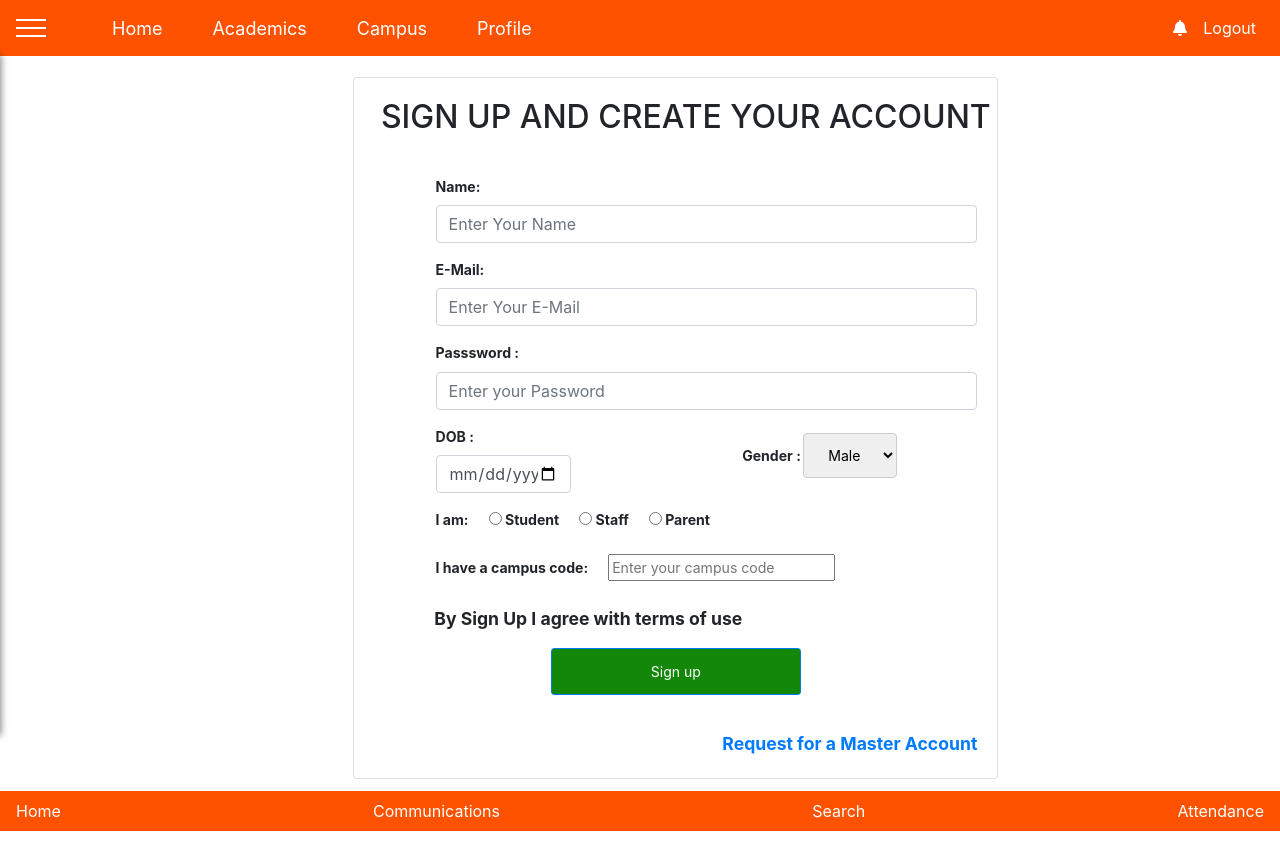
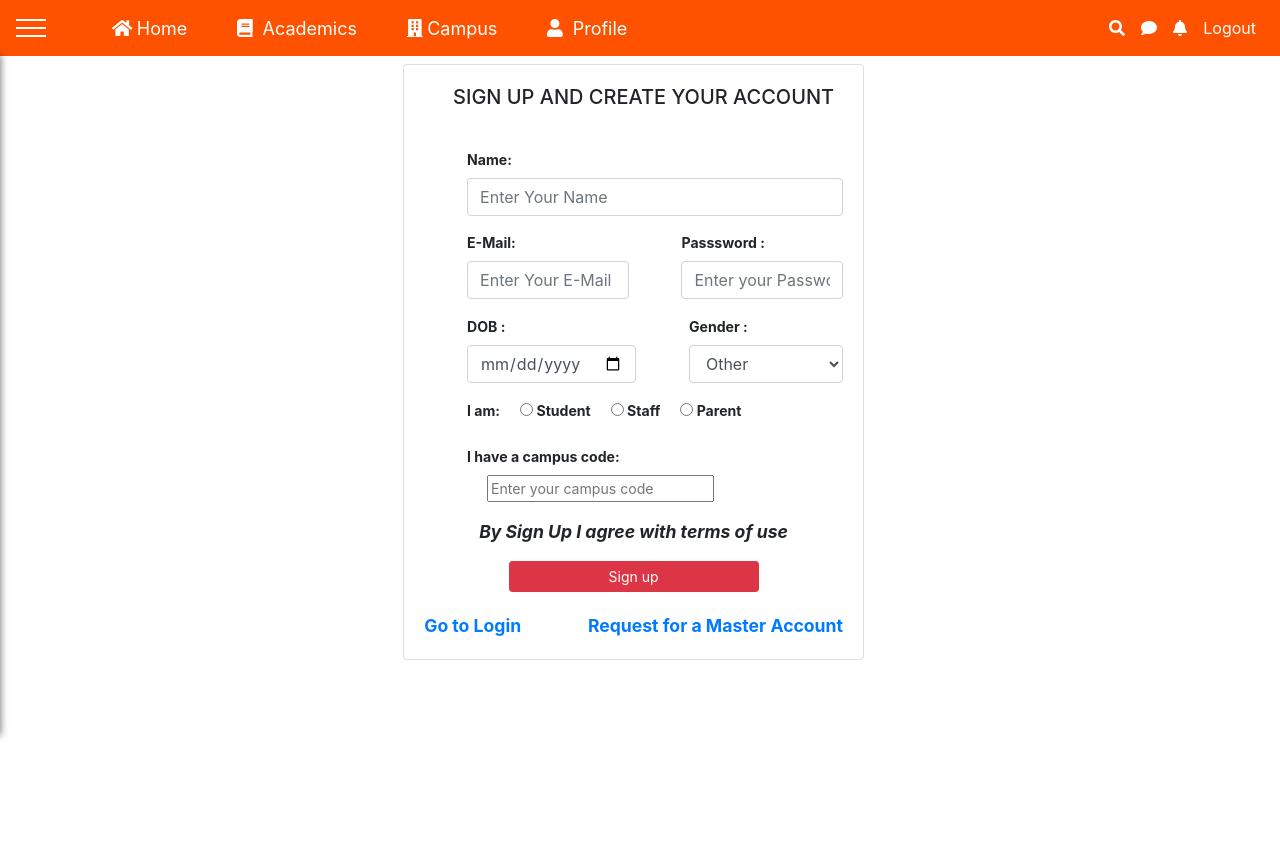
Before and after one commit to Global-ERP-System/GERP-Frontend-Final, a React (Create React App) app: page /signup in a window 1280 px wide. After the commit the page ends 800 px from the top, so only its background shows below. Built offline with nearby package versions, Linux system fonts and the light colour scheme.

Commit message:
updated frontend

```diff
--- a/src/components/Header-Footer/Toolbar/Toolbar.js
+++ b/src/components/Header-Footer/Toolbar/Toolbar.js
@@ -2,7 +2,7 @@ import React from 'react';
 import DrawerToggleButton from  '../SideDrawer/DrawerToggleButton';
 import './Toolbar.css';
 import { FontAwesomeIcon } from "@fortawesome/react-fontawesome";
-import { faBell } from "@fortawesome/free-solid-svg-icons";
+import { faBell, faHome, faUser, faBook, faBuilding, faSearch, faComment } from "@fortawesome/free-solid-svg-icons";
 const toolbar = props => (
     <header className="toolbar">
         <nav className="toolbar_navigation">
@@ -11,10 +11,10 @@ const toolbar = props => (
             </div>
             <div className="toolbar_logo"></div>
             <div className="dropdown">
-                <span><a href="/community">Home</a></span>
+                <span><a href="/community"><FontAwesomeIcon icon={faHome} style={{marginRight:'0.25em'}} />Home</a></span>
               </div>
             <div className="dropdown" >
-                <span>Academics</span>
+                <span><FontAwesomeIcon icon={faBook} style={{marginRight:'0.25em'}}/> Academics</span>
                 <div className="dropdown-content">
                     <p><a className="links" href='/previous'>Previous Data</a></p>
                     <p><a className="links" href='/attendance'>Attendance</a></p>
@@ -25,7 +25,7 @@ const toolbar = props => (
                 </div>
             </div>
             <div className="dropdown">
-                <span>Campus</span>
+                <span><FontAwesomeIcon icon={faBuilding} style={{marginRight:'0.25em'}}/>Campus</span>
                 <div className="dropdown-content">
                     <p><a className="links" href='/assignment'>Assignment</a></p>
                     <p><a className="links" href='/project'>Projects</a></p>
@@ -35,14 +35,17 @@ const toolbar = props => (
                 </div>
             </div>
             <div className='dropdown'>
-                <a href='/profile'>Profile</a>
+                <a href='/profile'><FontAwesomeIcon icon={faUser} style={{marginRight:'0.25em'}}/> Profile</a>
             </div>
             <div className="spacer"/>
             <div className = "toolbar_nav-items">
                 <ul>
+                    <li><a href='/'><FontAwesomeIcon icon={faSearch} /></a></li>
+                    <li><a href='/'><FontAwesomeIcon icon={faComment} /></a></li>
                     <li><a href="/"><FontAwesomeIcon icon={faBell} /></a></li>
                     <li><a href="/">Logout</a></li>
                 </ul>
+
             </div>
         </nav>
     </header>
--- a/src/components/Login.js
+++ b/src/components/Login.js
@@ -32,8 +32,8 @@ class Login extends Component {
                         <Route path="/signup" component={Signup} />
                         <Route path="/login" exact render={() => {
                             return(
-                                <body style={{margin:'-6% 15%'}}>
-                                <div classsName="container"style={{marginLeft:'11%',padding:'10%',width:'80%',height:'60%'}}>
+                                <body >
+                                <div classsName="container" style={{margin:'2% 25%'}}>
                                 <form >
                                     <Card>
                                         <CardTitle><h2 className="text-center"style={{fontFamily:'Montserrat Regular 700'}}>LOGIN</h2></CardTitle>
@@ -43,7 +43,7 @@ class Login extends Component {
                                                     <div class="form-row">
                                                       <div class="col">
                                                         <label>E-Mail:</label>
-                                                        <input type='email' class="form-control" placeholder="Enter Your E-Mail"/>
+                                                        <input type='email' class="form-control" placeholder="Enter Your E-Mail" />
                                                       </div>
                                                     </div>
                                                 </div>
@@ -56,7 +56,7 @@ class Login extends Component {
                                                     </div>
                                                 </div>
                                                 <div style={{textAlign:"center"}}>
-                                                <button type="button" class="btn btn-primary btn-sm" style={{backgroundColor:'#138808'}}><a style={{color:'white'}} className="nav-link" href="/community">Login</a></button>
+                                                <Button color="danger" size="sm"><a style={{color:'white'}} href="/community">Login</a></Button>
                                                 </div>
                                                 <hr class="line"style={{border: '1px dashed grey'}}></hr>
                                                 <div style={{textAlign:"center"}}>
@@ -69,7 +69,7 @@ class Login extends Component {
                                                 <a className="nav-link" href="/">Not yet created an account?</a>
                                                 </div>
                                                 <div style={{textAlign:"center"}}>
-                                                <button type="button" class="btn btn-primary btn-sm" style={{backgroundColor:'#138808'}}><a style={{color:'white'}} className="nav-link" href="/SignUP">Sign Up</a></button>
+                                                <Button color="danger" size="sm"><a style={{color:'white'}} href="/signup">Sign Up</a></Button>
                                                 </div>
                                             </CardText>
                                             <br></br>
--- a/src/components/MainComponent.js
+++ b/src/components/MainComponent.js
@@ -84,7 +84,7 @@ class MainComponent extends Component{
                     <Redirect to="/login" />
                 </Switch>
              </Router>
-                <Footer />
+            {  /*  <Footer />  */}
                 </div>
             )
 
--- a/src/components/signup.js
+++ b/src/components/signup.js
@@ -4,6 +4,7 @@ import Community from './Student/Community/Community';
 import {BrowserRouter as Router,Route,Link,Switch,Redirect} from 'react-router-dom'
 import MainComponent from "./MainComponent";
 import "./signup_style.css"
+import Login from "./Login";
 
 class Signup extends Component {
     constructor(props) {
@@ -38,89 +39,77 @@ class Signup extends Component {
                     <Router>
                         <switch>
                         <Route path="/main" component={MainComponent} />
-                        <Route path="/Community" component={Community} />
+                        <Route path="/login" component={Login} />
+                        <Route path="/community" component={Community} />
                         <Route path="/signup" exact render={() => {
                             return(
-                                <body style={{margin:'-6% 15%'}}>
-                                <div classsName="container"style={{marginLeft:'-5%',padding:'10%',width:'120%',height:'60%'}}>
+                                <body >
+                                <div classsName="container" style={{margin:'2% 25%'}}>
                                 <form onSubmit={this.handleSubmit}>
                                     <Card>
-                                        <CardTitle><h2 className="text-center"style={{fontFamily:'Montserrat Regular 700'}}>SIGN UP AND CREATE YOUR ACCOUNT</h2></CardTitle>
+                                        <CardTitle><h5 className="text-center">SIGN UP AND CREATE YOUR ACCOUNT</h5></CardTitle>
                                         <CardBody>
                                             <CardText>
                                                 <div className="form-group">
                                                     <div class="form-row">
                                                         <div class="col">
-                                                        <label style={{fontFamily:'PT Sans Narrow Bold 700'}}>Name:</label>
+                                                            <label>Name:</label>
                                                             <input class="form-control" placeholder="Enter Your Name" />
                                                         </div>
                                                     </div>
                                                 </div>
-                                                <div className="form-group">
                                                 <div class="form-row">
                                                         <div class="col">
-                                                        <label style={{fontFamily:'PT Sans Narrow Bold 700'}}>E-Mail:</label>
+                                                        <label>E-Mail:</label>
                                                         <input type='email' class="form-control" placeholder="Enter Your E-Mail" />
                                                         </div>
-                                                    </div>
-                                                </div>
-                                                <div className="form-group">
-                                                    <div class="form-row">
                                                         <div class="col">
-                                                            <label style={{fontFamily:'PT Sans Narrow Bold 700'}}>Passsword :</label>
+                                                        <label>Passsword :</label>
                                                            <input type='password'class="form-control" placeholder="Enter your Password" />
                                                         </div>
                                                 </div>
+
+                                                <div class="form-row"  style={{marginTop:'4%'}}>
+                                                        <div class="col">
+                                                        <label>DOB :</label>
+                                                        <input type='date' class="form-control" placeholder="Enter your DOB"/>
                                                         </div>
-                                                <div className="form-group">
-                                                    <div class="form-row">
                                                         <div class="col">
-                                                            <label style={{fontFamily:'PT Sans Narrow Bold 700'}}>DOB :</label>
-                                                           <input type='date' class="form-control" placeholder="Enter your DOB" style={{width:'25%'}}/>
+                                                        <label>Gender :</label>
+                                                        <select id="inputState" class="form-control">
+                                                            <option selected>Other</option>
+                                                            <option>Male</option>
+                                                            <option>Female</option>
+                                                        </select>
                                                         </div>
                                                 </div>
 
 
-                                                    <div class="form-row">
-                                                        <div class="col"style={{marginLeft:'60%',marginTop:'-60px'}}>
-                                                            <label style={{fontFamily:'PT Sans Narrow Bold 700'}}>Gender :</label>
-                                                            <select style={{width:'40%',marginLeft:'1%'}}>
-                                                                <option value="Male">Male</option>
-                                                                <option value="Female">Female</option>
-                                                                <option value="Transgender">Transgender</option>
-                                                            </select>
-                                                        </div>
-                                                    </div>
-                                                    </div>
-
-                                                <div className="form-group">
-                                                    <div class="form-row">
+                                                    <div class="form-row" style={{marginTop:'4%'}}>
                                                         <div class="col">
-                                                            <label style={{fontFamily:'PT Sans Narrow Bold 700'}}>I am:</label>
+                                                            <label>I am:</label>
                                                            <input type='radio'name="role"value="Student"style={{marginLeft:'20px'}}/> Student
                                                            <input type='radio'name="role"value="Staff"style={{marginLeft:'20px'}}/> Staff
                                                            <input type='radio'name="role"value="Parent"style={{marginLeft:'20px'}}/> Parent
                                                         </div>
                                                     </div>
-                                                </div>
 
-                                                <div className="form-group">
-                                                    <div class="form-row">
+                                                    <div class="form-row" style={{marginTop:'4%'}}>
                                                         <div class="col">
-                                                            <label style={{fontFamily:'PT Sans Narrow Bold 700'}}>I have a campus code:</label>
+                                                            <label>I have a campus code:</label>
                                                            <input type='password'name="code" placeholder="Enter your campus code"style={{marginLeft:'20px'}}/>
                                                         </div>
                                                     </div>
-                                                </div>
 
-                                                <CardTitle><p classs="agree"style={{marginLeft:'40px',fontFamily:'PT Sans Narrow Bold 700'}}>By Sign Up I agree with terms of use</p></CardTitle>
+                                                <div ><p style={{textAlign:'center', marginTop:'4%'}}><em>By Sign Up I agree with terms of use</em></p></div>
 
                                                 <div style={{textAlign:"center"}}>
-                                                <button type="button" class="btn btn-primary btn-sm" style={{backgroundColor:'#138808'}}><a style={{color:'white'}} className="nav-link" href="/community">Sign up</a></button>
+                                                <Button color="danger" size="sm"><a style={{color:'white'}} href="/community">Sign up</a></Button>
+                                               {/* <button type="button" class="btn btn-danger btn-sm"><a style={{color:'white'}} className="nav-link" href="/community">Sign up</a></button>*/}
                                                 </div>
                                             </CardText>
-
-                                            <a href="#" class="request" style={{fontFamily:'PT Sans Narrow Bold 700'}}>Request for a Master Account</a>
+                                            <a href="/login" class="back">Go to Login </a>
+                                            <a href="#" class="request">Request for a Master Account</a>
 
                                         </CardBody>
                                     </Card>
--- a/src/components/signup_style.css
+++ b/src/components/signup_style.css
@@ -1,10 +1,14 @@
 .request
 {
     float: right;
-    margin-top: 20px;
+    margin-top: 5px;
 }
 
 .container
 {
     padding:10%;
 }
+.back{
+    float: left;
+    margin-top: 5px;
+}
```
Lines whose indentation alone changed are shown as unchanged.
